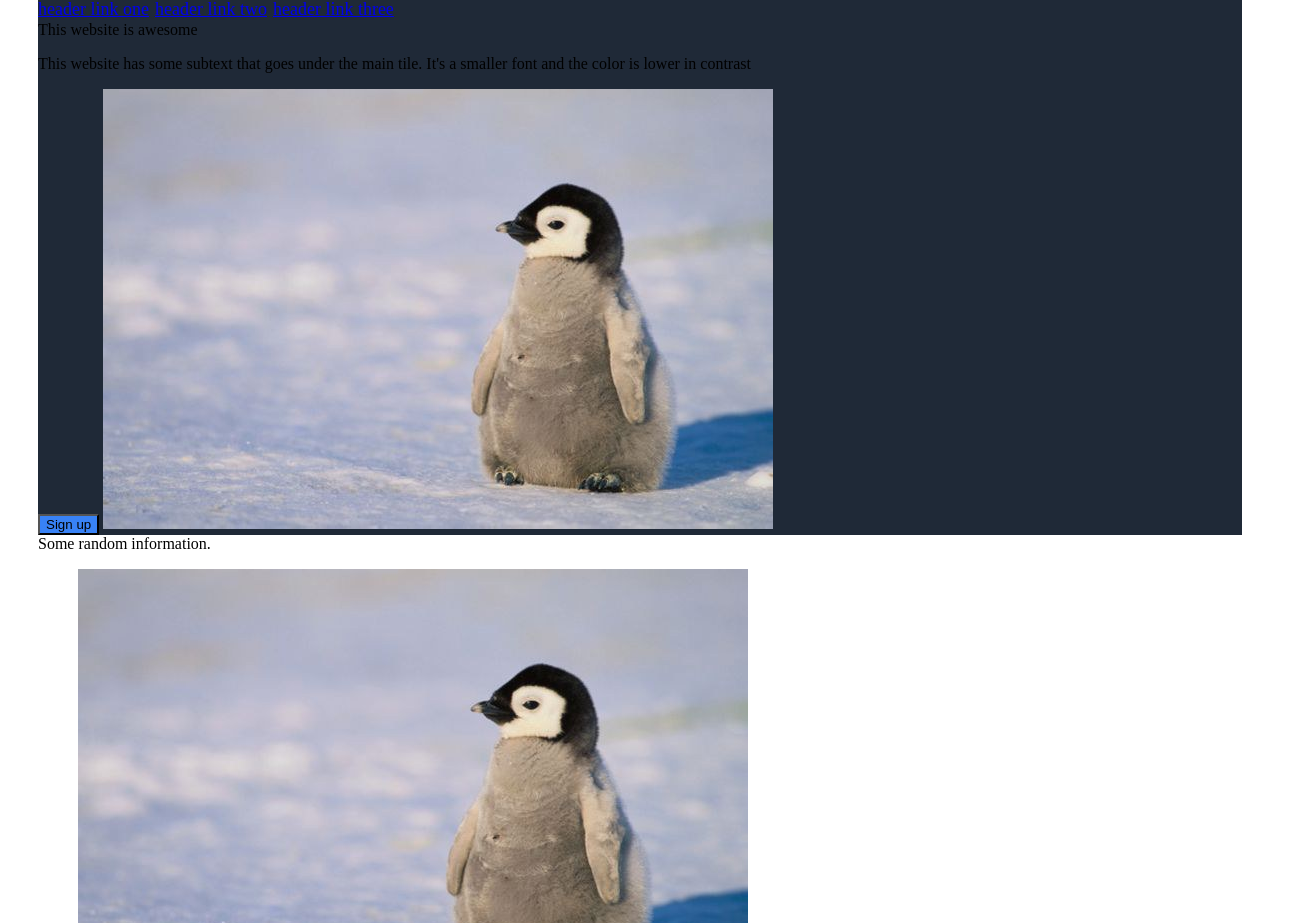
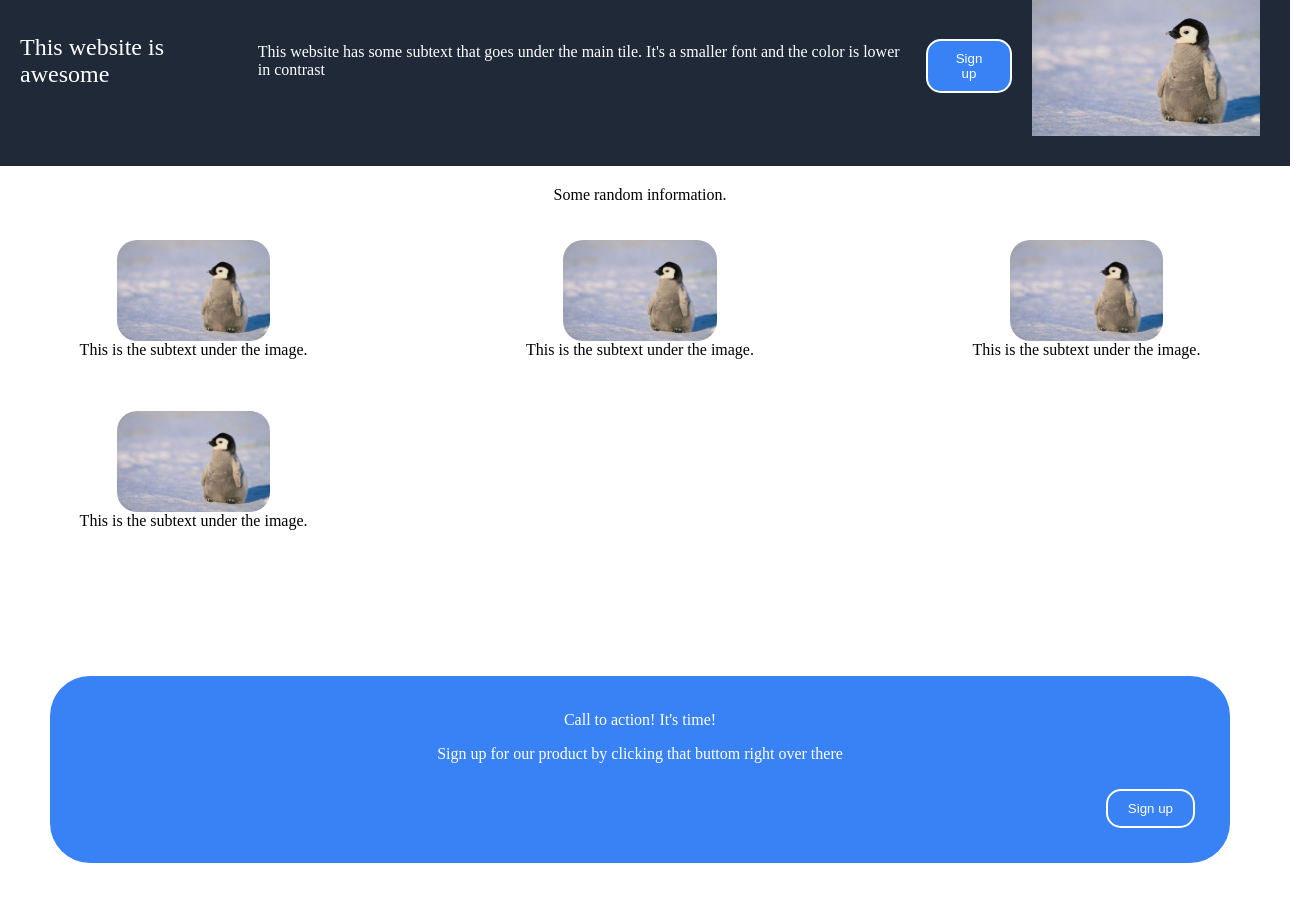
Before and after one commit to Vir-Sikand/LandingPage, a plain HTML site: page index.html in a window 1280 px wide. Shown: the part 71-994 px from the top of the page, 1310 px wide, since content can reach past the window. Drawn offline with Linux system fonts and the light colour scheme.

Commit message:
finished styling

```diff
--- a/index.html
+++ b/index.html
@@ -49,7 +49,7 @@
         <div class="bottombox">
             <div class="bluebox">
                 <div>Call to action! It's time!</div>
-                <p>Sig up for our product by clicking that buttom right over there</p>
+                <p>Sign up for our product by clicking that buttom right over there</p>
                 <button>Sign up</button>
             </div>
         </div>
--- a/style.css
+++ b/style.css
@@ -1,32 +1,133 @@
 body {
     font-family: 'Times New Roman', Times, serif;
     min-height: 100vh;
-    padding : 30px;
+    margin: 0;
+    display: flex;
+    flex-direction: column;
+    align-items: center;
 }
 
 .topbox {
     background-color: #1F2937;
+    width: 100%;
+    display: flex;
+    flex-direction: column;
+    align-items: center;
+    color: white;
+    padding : 10px;
 }
 
-.header {
-    font-size: 24px;
-    font-family: #F9FAF8;
+.middlebox img {
+    border-radius: 20px;
 }
 
-a {
+
+.header {
+    width: 100%;
+    display: flex;
+    justify-content: space-around;
+}
+
+.header .logo {
+    font-size: 24px;
+    font-weight: bold;
+}
+
+.header .links {
+    display: flex;
+    gap: 20px;
+}
+
+.header a {
     font-size: 18px;
-    font-family: #e5e7eb;
+    color: #e5e7eb;
+    text-decoration: none;
+}
+
+.middle {
+    display: flex;
+    align-items: center;
+    gap: 20px;
+    padding: 20px;
+}
+
+.middle .awesome {
+    font-size: 24px;
+}
+
+.middle img {
+    height: 150px;
+}
+
+.middlebox {
+    width: 100%;
+    display: flex;
+    flex-wrap: wrap;
+    justify-content: space-between;
+    align-items: center;
+    padding: 20px;
+    gap: 20px;
+}
+
+.middlebox .random {
+    width: 100%;
+    text-align: center;
+}
+
+.middlebox figure {
+    flex: 0 0 24%;
+    display: flex;
+    flex-direction: column;
+    align-items: center;
+    width: 20%;
+    text-align: center;
+}
+
+.middlebox img {
+    width: 50%;
+    height: auto;
+}
+
+.bottombox {
+    display: flex;
+    justify-content: space-between;
+    align-items: center;
+    width: 100%;
+    padding: 30px;
+    margin : 30px;
 }
 
 .bluebox {
     background-color: #3882f6;
+    color: white;
+    padding: 35px;
+    flex-grow: 1;
+    display: flex;
+    flex-direction: column;
+    justify-content: flex-start;
+    align-items: center;
+    margin : 50px;
+    border-radius: 40px;
+}
+
+.bluebox button {
+    align-self: flex-end;
 }
 
 .footer {
     background-color: #1F2937;
-    color : white;
+    color: white;
+    width: 100%;
+    padding: 20px;
+    text-align: center;
 }
 
 button {
     background-color: #3882f6;
+    color: white;
+    border: 2px solid white;
+    padding: 10px 20px;
+    margin-top: 10px;
+    cursor: pointer;
+    border-radius: 15px;
 }
```
